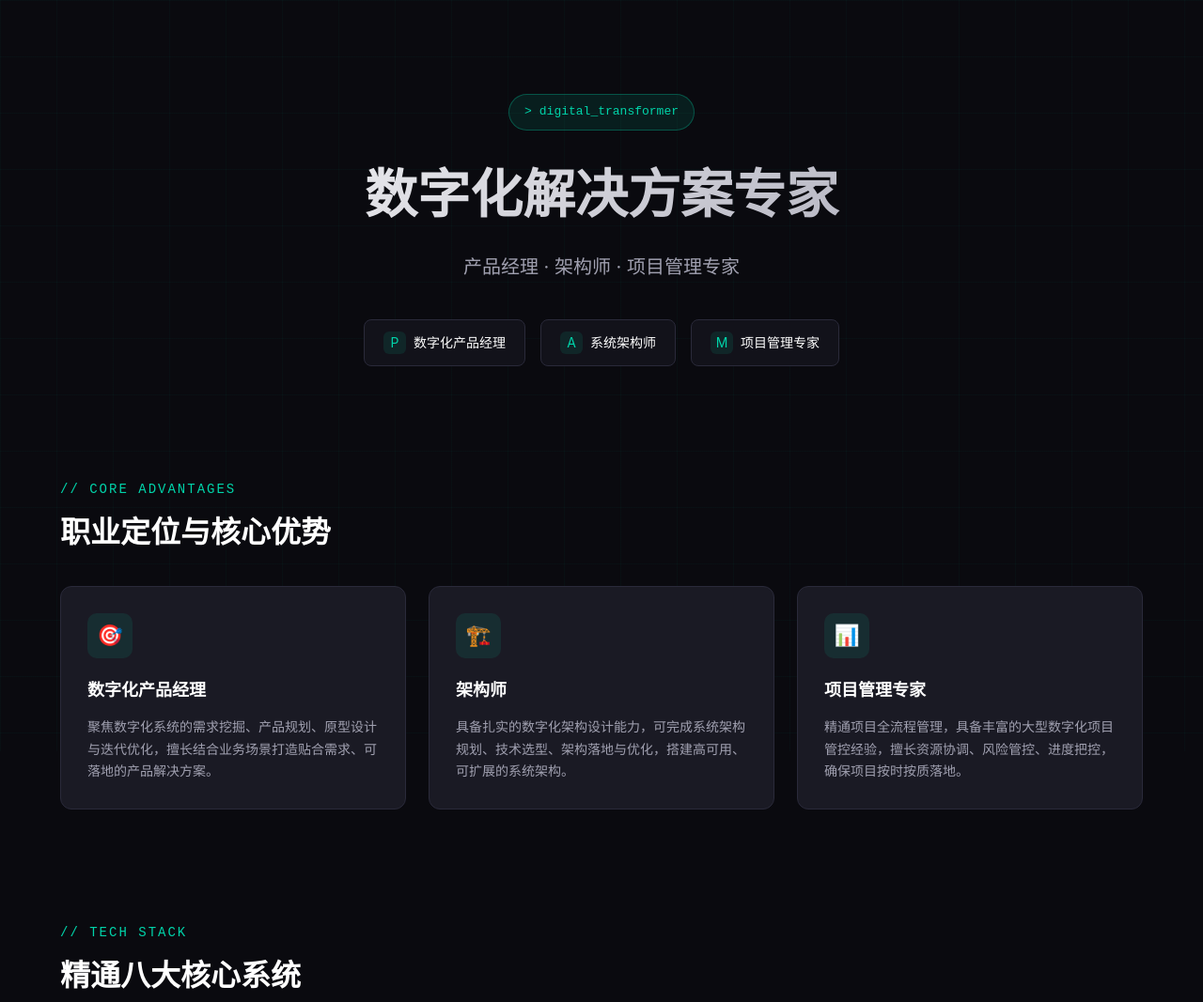
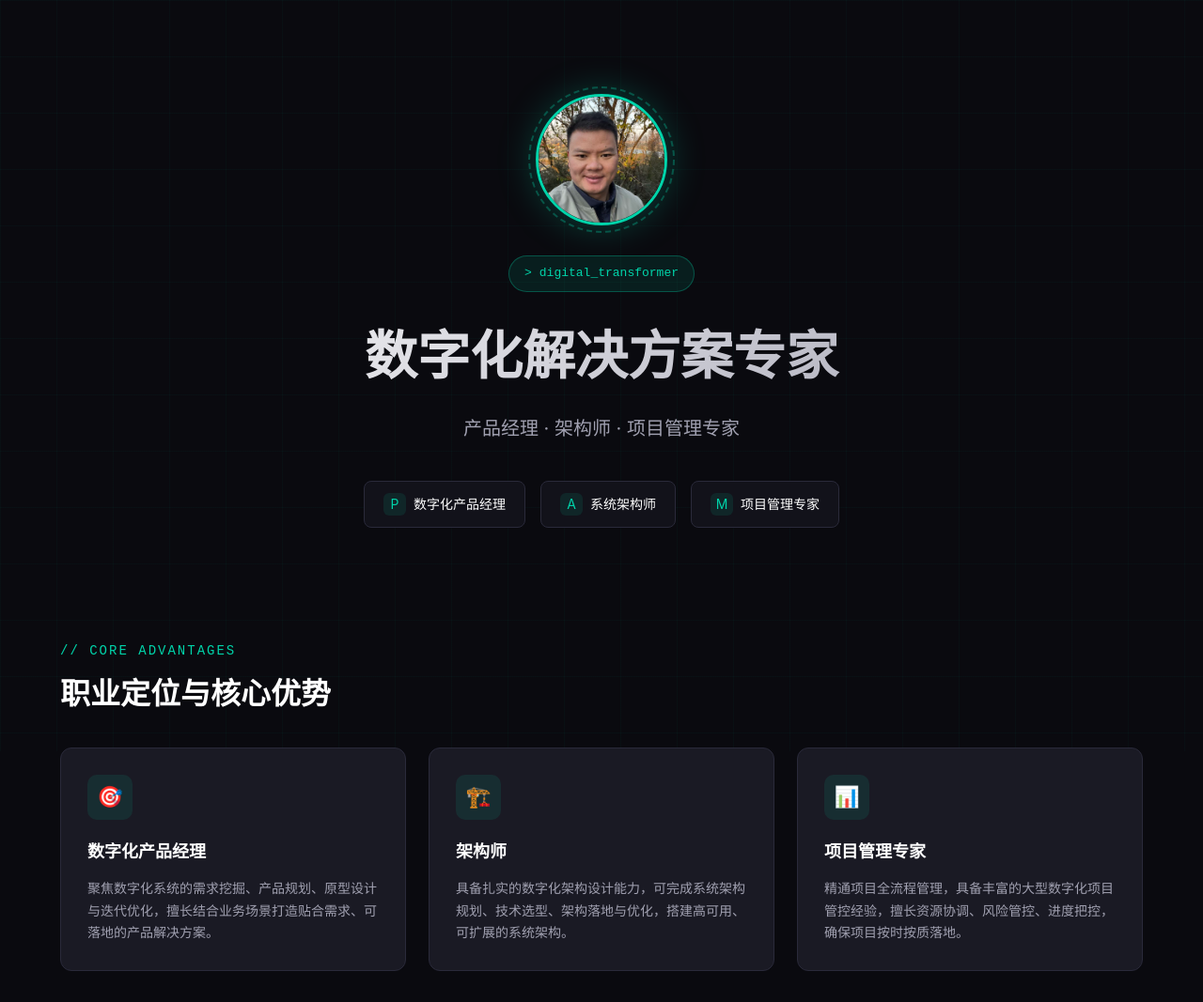
Before and after one commit to linfengctbu/Claude, a plain HTML site: page index.html in a window 1280 px wide. Shown: the top 1067 px of the page at 94% size. Drawn offline with Linux system fonts and the light colour scheme.

Commit message:
Add personal avatar

```diff
--- a/index.html
+++ b/index.html
@@ -59,6 +59,45 @@
             padding: 100px 0 60px;
             text-align: center;
             position: relative;
+        }
+
+        .avatar-container {
+            position: relative;
+            width: 140px;
+            height: 140px;
+            margin: 0 auto 32px;
+        }
+
+        .avatar {
+            width: 140px;
+            height: 140px;
+            border-radius: 50%;
+            object-fit: cover;
+            border: 3px solid var(--accent);
+            box-shadow: 0 0 40px rgba(0, 212, 170, 0.3);
+            transition: transform 0.3s ease, box-shadow 0.3s ease;
+        }
+
+        .avatar:hover {
+            transform: scale(1.05);
+            box-shadow: 0 0 60px rgba(0, 212, 170, 0.5);
+        }
+
+        .avatar-ring {
+            position: absolute;
+            top: -8px;
+            left: -8px;
+            right: -8px;
+            bottom: -8px;
+            border: 2px dashed var(--accent);
+            border-radius: 50%;
+            opacity: 0.3;
+            animation: rotate 20s linear infinite;
+        }
+
+        @keyframes rotate {
+            from { transform: rotate(0deg); }
+            to { transform: rotate(360deg); }
         }
 
         .tag-line {
@@ -490,6 +529,10 @@
     <div class="container">
         <!-- Header -->
         <header>
+            <div class="avatar-container">
+                <div class="avatar-ring"></div>
+                <img src="LF.jpg" alt="个人头像" class="avatar">
+            </div>
             <div class="tag-line">digital_transformer</div>
             <h1>数字化解决方案专家</h1>
             <p class="subtitle">产品经理 · 架构师 · 项目管理专家</p>
```
Also changed, not shown: LF.jpg (added).
